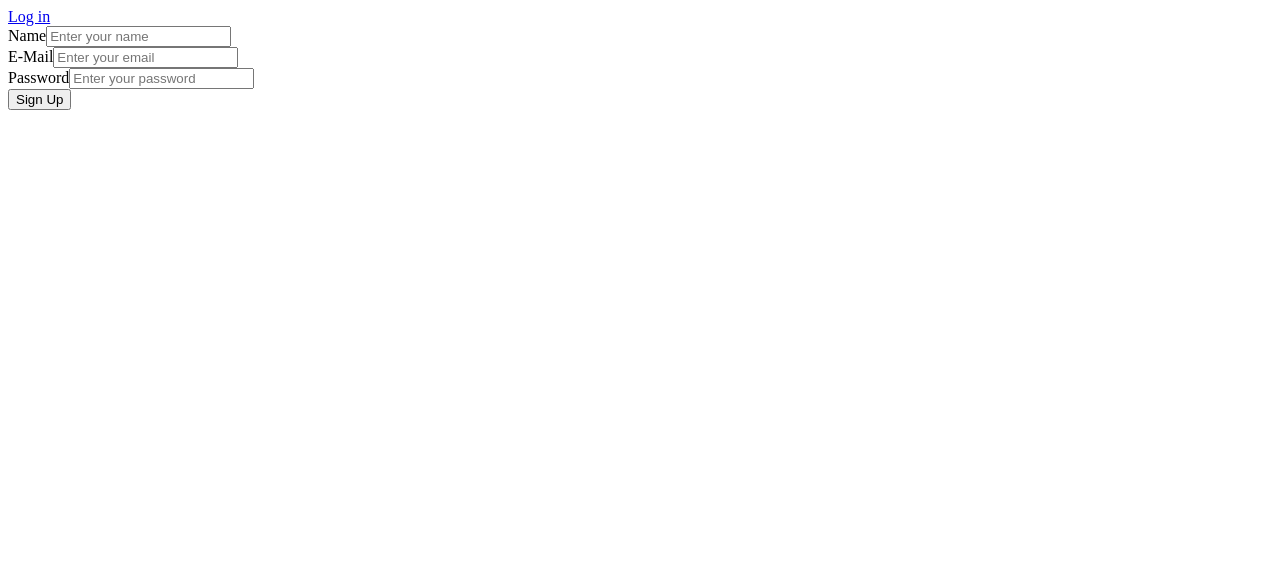
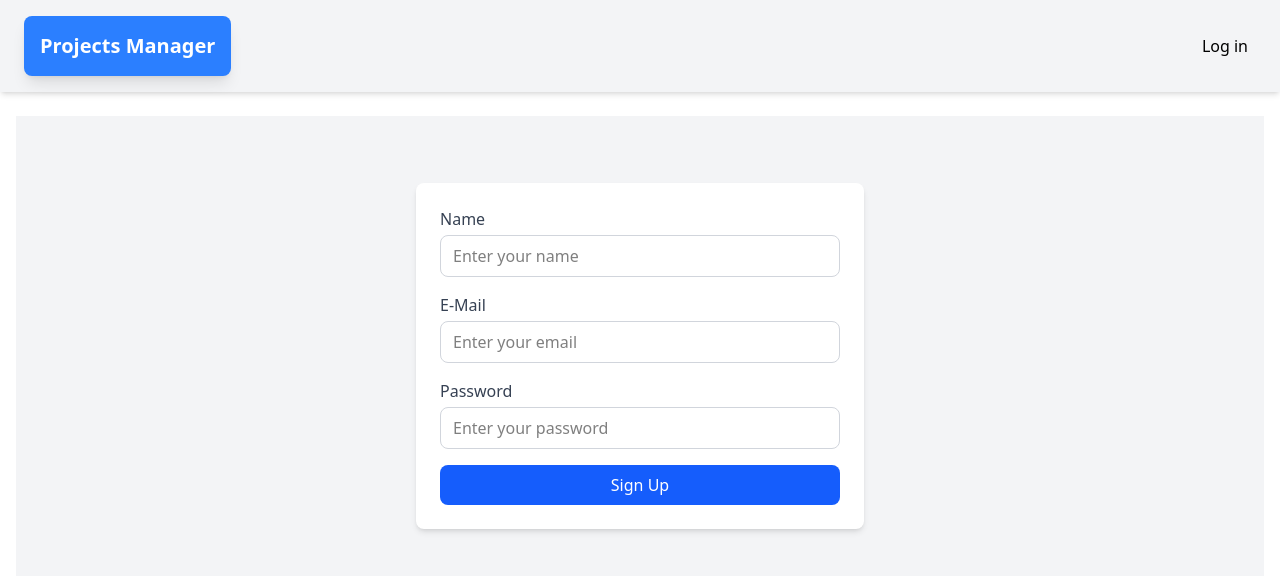
Before and after one commit to georgeibrahim1/projects-manager, a React (Vite) app: page /signup in a window 1280 px wide. Shown: the top 576 px of the page. Built offline with nearby package versions, Linux system fonts and the light colour scheme.

Commit message:
feat: complete the style

```diff
--- /dev/null
+++ b/index.css
@@ -0,0 +1,5 @@
+@import "tailwindcss";
+
+@tailwind base;
+@tailwind components;
+@tailwind utilities;
--- a/index.html
+++ b/index.html
@@ -3,6 +3,7 @@
   <head>
     <meta charset="UTF-8" />
     <meta name="viewport" content="width=device-width, initial-scale=1.0" />
+    <link rel="stylesheet" href="./index.css">
     <title>Vite + React</title>
   </head>
   <body>
--- a/src/layouts/mainlayout.jsx
+++ b/src/layouts/mainlayout.jsx
@@ -1,6 +1,7 @@
 import React from "react";
 import { Outlet, Link, useNavigate, useLocation } from "react-router-dom";
 import NavBar from "../ui/navbar";
+import Logo from "../ui/logo";
 
 export default function MainLayout() {
   const location = useLocation();
--- a/src/pages/logInPage.jsx
+++ b/src/pages/logInPage.jsx
@@ -34,11 +34,7 @@ export default function LogInPage({}) {
   };
 
   return (
-    <div className="min-h-screen flex flex-col items-center justify-center bg-gray-100 p-4">
-      <div className="mb-6">
-        <Logo />
-      </div>
-
+    <div className="flex h-[30rem] flex-col items-center justify-center bg-gray-100 p-4">
       <div className="w-full max-w-md bg-white p-6 rounded-lg shadow-md">
         <Form
           fields={[
--- a/src/pages/projects-list.jsx
+++ b/src/pages/projects-list.jsx
@@ -80,6 +80,7 @@ export default function ProjectList() {
 
       const created = await res.json();
       setProjects([...projects, created.data]);
+      setIsOpenAddForm(false);
     } catch (err) {
       setError({status: true,message:err.message});
     }
@@ -103,7 +104,7 @@ export default function ProjectList() {
           </Button>
           {IsOpenAddForm && (
             <>
-              <div className="fixed inset-0 bg-black bg-opacity-40 flex items-center justify-center z-50">
+              <div className="fixed inset-0 bg-black/40 flex items-center justify-center z-50">
                 <div className="bg-white rounded-2xl shadow-lg w-full max-w-md p-6 relative">
                   <button
                     onClick={() => setIsOpenAddForm(false)}
--- a/src/pages/signUpPage.jsx
+++ b/src/pages/signUpPage.jsx
@@ -33,11 +33,7 @@ export default function SignUpPage() {
   };
 
   return (
-    <div className="min-h-screen flex flex-col items-center justify-center bg-gray-100 p-4">
-      <div className="mb-6">
-        <Logo />
-      </div>
-
+    <div className="h-[30rem] flex flex-col items-center justify-center bg-gray-100 p-4">
       <div className="w-full max-w-md bg-white p-6 rounded-lg shadow-md">
         <Form
           fields={[
--- a/src/pages/tasksPage.jsx
+++ b/src/pages/tasksPage.jsx
@@ -1,11 +1,14 @@
 import React, { useEffect, useState } from "react";
-import { useParams } from "react-router-dom";
+import { useParams, useNavigate } from "react-router-dom";
 import Button from "../ui/button";
 import Form from "../ui/form";
 import TaskCard from "../ui/taskCard";
 
 export default function TasksPage() {
   const { id: projectId } = useParams();
+  const navigate = useNavigate();
+
+  const [projectTitle, setProjectTitle] = useState(null);
   const [tasks, setTasks] = useState([]);
   const [loading, setLoading] = useState(true);
   const [isOpenAddForm, setIsOpenAddForm] = useState(false);
@@ -35,8 +38,32 @@ export default function TasksPage() {
       }
     };
 
-    if (projectId) fetchTasks();
-  }, [projectId]);
+    const fetchProject = async () => {
+      try {
+        const res = await fetch(
+          `http://localhost:3000/api/projects/${projectId}`,
+          {
+            method: "GET",
+            headers: {
+              "Content-Type": "application/json",
+              Authorization: `Bearer ${token}`,
+            },
+          }
+        );
+
+        const data = await res.json();
+
+        if (res.ok) {
+          setProjectTitle(data.data.project.title);
+        }
+      } catch (err) {
+        console.log(err);
+      }
+    };
+
+    fetchTasks();
+    fetchProject();
+  }, [projectId, token]);
 
   const handleAddTask = async (formData) => {
     try {
@@ -48,6 +75,7 @@ export default function TasksPage() {
         },
         body: JSON.stringify({ ...formData, projectId }),
       });
+
       const data = await res.json();
 
       if (res.ok) {
@@ -71,6 +99,7 @@ export default function TasksPage() {
           Authorization: `Bearer ${token}`,
         },
       });
+
       if (res.ok) {
         setTasks((prev) => prev.filter((task) => task._id !== taskId));
       }
@@ -105,14 +134,25 @@ export default function TasksPage() {
 
   return (
     <div className="p-4">
-      <h1 className="text-2xl font-semibold mb-4">Tasks for Project {projectId}</h1>
+      <div className="flex items-center justify-between mb-4">
+        <h1 className="text-2xl font-semibold">
+          Tasks for Project <span className="text-3xl text-blue-600 font-bold">{projectTitle ? projectTitle : "Loading..."}</span>
+        </h1>
+        <div className="px-5" >
+          <Button onClick={() => navigate("/projects")} variant="back">
+            ← Back to Projects
+          </Button>
+        </div>
+      </div>
 
-      <Button onClick={() => setIsOpenAddForm(true)} variant="baseV">
-        + Add Task
-      </Button>
+      <div>
+        <Button onClick={() => setIsOpenAddForm(true)} variant="add">
+          + Add Task
+        </Button>
+      </div>
 
       {isOpenAddForm && (
-        <div className="fixed inset-0 bg-black bg-opacity-40 flex items-center justify-center z-50">
+        <div className="fixed inset-0 bg-black/40 flex items-center justify-center z-50">
           <div className="bg-white rounded-2xl shadow-lg w-full max-w-md p-6 relative">
             <button
               onClick={() => setIsOpenAddForm(false)}
@@ -121,7 +161,9 @@ export default function TasksPage() {
               ✕
             </button>
 
-            <h2 className="text-xl font-semibold mb-4 text-center">Add New Task</h2>
+            <h2 className="text-xl font-semibold mb-4 text-center">
+              Add New Task
+            </h2>
 
             <Form
               fields={[
@@ -130,12 +172,6 @@ export default function TasksPage() {
                   isLabel: true,
                   labelText: "Title",
                   placeholder: "Enter task title",
-                },
-                {
-                  id: "status",
-                  isLabel: true,
-                  labelText: "Status",
-                  placeholder: "Enter task status",
                 },
               ]}
               onSubmit={handleAddTask}
--- a/src/ui/button.jsx
+++ b/src/ui/button.jsx
@@ -5,7 +5,9 @@ export default function Button({ type = "button", children, onClick, variant = "
 
   const variants = {
     baseV: "bg-blue-600 text-white hover:bg-blue-700",
-    form: "w-full bg-blue-600 text-white py-2 hover:bg-blue-700 rounded-lg"
+    form: "w-full bg-blue-600 text-white py-2 hover:bg-blue-700 rounded-lg" ,
+    back: "bg-gray-200 text-gray-800 px-4 py-2 rounded-lg hover:bg-gray-300",
+    add: "px-[100px] bg-blue-600 text-white py-2 hover:bg-blue-700 rounded-lg",
   };
 
   return (
--- a/src/ui/logo.jsx
+++ b/src/ui/logo.jsx
@@ -2,6 +2,8 @@ import React from 'react'
 
 export default function Logo() {
   return (
-    <div></div>
+    <div className="flex items-center justify-center bg-blue-500 text-white font-bold text-xl p-4 rounded-lg shadow-lg">
+      Projects Manager
+    </div>
   )
 }
--- a/src/ui/navbar.jsx
+++ b/src/ui/navbar.jsx
@@ -1,13 +1,14 @@
-import React from 'react'
-import Logo from './logo'
+import Logo from "../ui/logo";
 
-export default function NavBar({children}) {
+export default function NavBar({ children }) {
   return (
-    <div>
-        <Logo/>
-        <div>
-            {children}
-        </div>
+    <div className="flex items-center justify-between px-6 py-4 bg-gray-100 shadow-md">
+      <div>
+        <Logo />
+      </div>
+      <div className="flex gap-4">
+        {children}
+      </div>
     </div>
-  )
+  );
 }
--- a/tailwind.config.js
+++ b/tailwind.config.js
@@ -1,11 +1,8 @@
 module.exports = {
-  purge: [],
-  darkMode: false, // or 'media' or 'class'
+  content: ["./src/**/*.{js,jsx,ts,tsx,html}"],
+  darkMode: false,
   theme: {
     extend: {},
   },
-  variants: {
-    extend: {},
-  },
   plugins: [],
-}
+};
```
Also changed, not shown: 1 other file (tests, documents, lock files or other folders).
